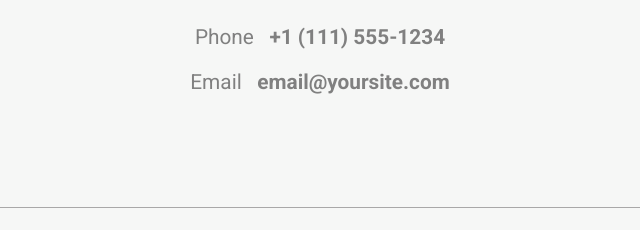
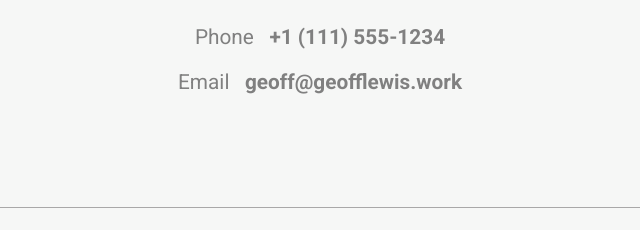
Before and after one commit to geoffreylewis/responsive_layout, a plain HTML site: page responsive_layout_v2.0/responsive_layout_v2.0/index.html in a window 1280 px wide. Shown: the part 1922-2152 px from the top of the page, 320-960 px from the left. Drawn offline with Linux system fonts and the light colour scheme; a web font is replaced by a local one.

Commit message:
Updated text and README file

```diff
--- a/responsive_layout_v2.0/responsive_layout_v2.0/index.html
+++ b/responsive_layout_v2.0/responsive_layout_v2.0/index.html
@@ -73,7 +73,7 @@
                          <p class="contact_paragraph">If you're interested in chatting or want more information about what I've been working on, I'd love to hear from you!</p>
                          <br />
                          <p>Phone &nbsp;&nbsp;<strong>+1 (111) 555-1234</strong></p>
-                         <p>Email &nbsp;&nbsp;<strong>email@yoursite.com</strong></p>
+                         <p>Email &nbsp;&nbsp;<strong>geoff@geofflewis.work</strong></p>
                     </div>
                </section>
           </main>
```
Also changed, not shown: 1 other file.
